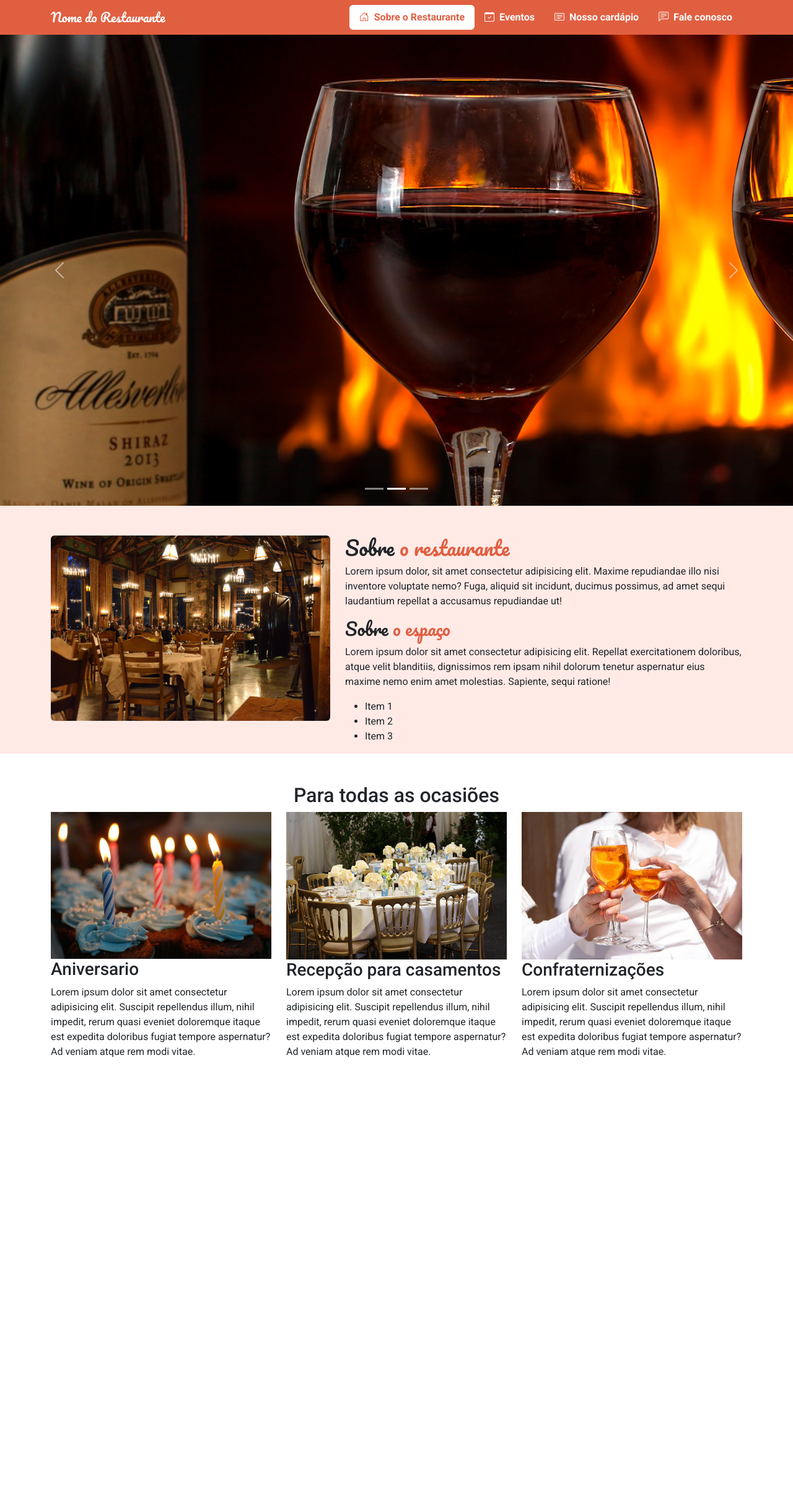
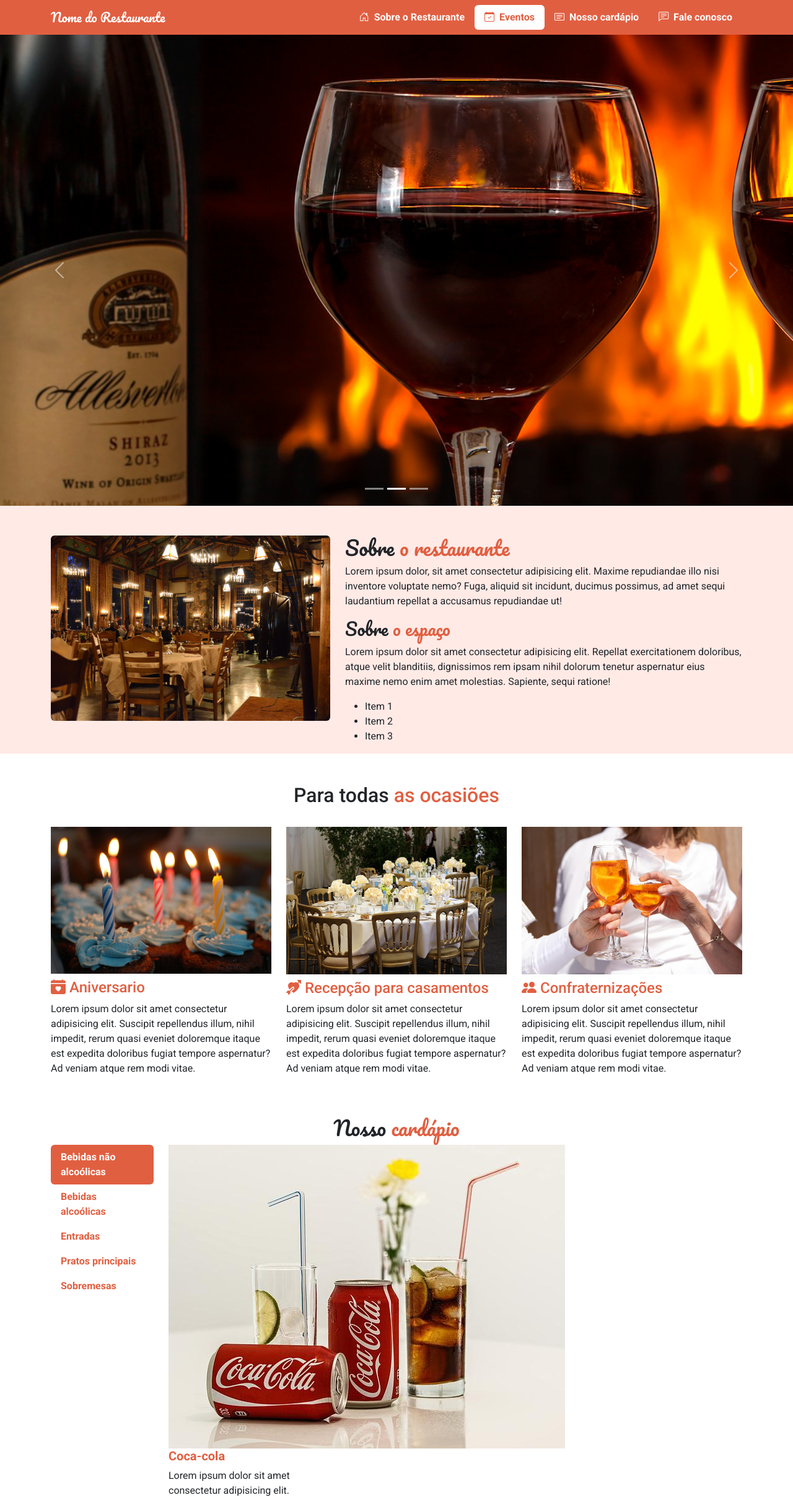
Before and after one commit to rocharicardo9/Site-de-Restaurante, a plain HTML site: page index.html in a window 1280 px wide. Shown: the whole page at 62% size. Before the commit the page ends 1773 px from the top, so only its background shows below. Drawn offline with nearby package versions, Linux system fonts and the light colour scheme.

Commit message:
Continuação do Projeto

```diff
--- a/index.html
+++ b/index.html
@@ -27,7 +27,7 @@
                         </a>
                     </li>
                     <li class="nav-item fw-bold">
-                        <a href="" class="nav-link">
+                        <a href="#eventos" class="nav-link">
                             <i class="bi bi-calendar-check me-1"></i>
                             Eventos
                         </a>
@@ -81,11 +81,11 @@
                             <img src="images/images/restaurante.jpg" class="d-block w-100 rounded" alt="Foto do espaço interno do Restaurante ">
                         </div>
                         <div class="col-md-7">
-                           <h2 class="section-title">Sobre <span>o restaurante</span></h2>
+                            <h2 class="section-title">Sobre <span class="text-colored">o restaurante</span></h2>
                             <p>
                                 Lorem ipsum dolor, sit amet consectetur adipisicing elit. Maxime repudiandae illo nisi inventore voluptate nemo? Fuga, aliquid sit incidunt, ducimus possimus, ad amet sequi laudantium repellat a accusamus repudiandae ut!
                             </p>
-                           <h3 class="section-title">Sobre <span>o espaço</span></h3>
+                            <h3 class="section-title">Sobre <span class="text-colored">o espaço</span></h3>
                             <p>
                                 Lorem ipsum dolor sit amet consectetur adipisicing elit. Repellat exercitationem doloribus, atque velit blanditiis, dignissimos rem ipsam nihil dolorum tenetur aspernatur eius maxime nemo enim amet molestias. Sapiente, sequi ratione!
                             </p>
@@ -102,29 +102,70 @@
         <section id="eventos" class="pt-5 pb-5">
             <div class="container">
                 <div class="row">
-                <h2 class="section-tittle text-center">Para todas <span>as ocasiões</span></h2>
+                    <h2 class="section-tittle text-center">Para todas <span class="text-colored">as ocasiões</span></h2>
                 </div>
-            <div class="row">
+                <div class="row mt-4">
                     <div class="col-md-4">
-                    <img src="images/images/eventos/aniversario.jpg" alt="" class="d-block w-100 dounded">
-                    <h3 class="section-tittle">Aniversario</h3>
+                        <img src="images/images/eventos/aniversario.jpg" alt="" class="d-block w-100 dounded mb-2">
+                        <h3 class="section-tittle text-colored fs-4">
+                            <i class="bi bi-calendar-heart-fill"></i>
+                            Aniversario</h3>
                         <p>
                             Lorem ipsum dolor sit amet consectetur adipisicing elit. Suscipit repellendus illum, nihil impedit, rerum quasi eveniet doloremque itaque est expedita doloribus fugiat tempore aspernatur? Ad veniam atque rem modi vitae.
                         </p>
                     </div>
                     <div class="col-md-4">
-                    <img src="images/images/eventos/casamento.jpg" alt="" class="d-block w-100 dounded">
-                    <h3 class="section-tittle">Recepção para casamentos</h3>
+                        <img src="images/images/eventos/casamento.jpg" alt="" class="d-block w-100 dounded mb-2">
+                        <h3 class="section-tittle text-colored fs-4">
+                            <i class="bi bi-arrow-through-heart-fill"></i>
+                            Recepção para casamentos</h3>
                         <p>
                             Lorem ipsum dolor sit amet consectetur adipisicing elit. Suscipit repellendus illum, nihil impedit, rerum quasi eveniet doloremque itaque est expedita doloribus fugiat tempore aspernatur? Ad veniam atque rem modi vitae.
                         </p>
                     </div>
                     <div class="col-md-4">
-                    <img src="images/images/eventos/confraternizacoes.jpg" alt="" class="d-block w-100 dounded">
-                    <h3 class="section-tittle">Confraternizações</h3>
+                        <img src="images/images/eventos/confraternizacoes.jpg" alt="" class="d-block w-100 dounded mb-2">
+                        <h3 class="section-tittle text-colored fs-4">
+                            <i class="bi bi-people-fill"></i>
+                            Confraternizações</h3>
                         <p>
                             Lorem ipsum dolor sit amet consectetur adipisicing elit. Suscipit repellendus illum, nihil impedit, rerum quasi eveniet doloremque itaque est expedita doloribus fugiat tempore aspernatur? Ad veniam atque rem modi vitae.
                         </p>
+                    </div>
+                </div>
+            </div>
+        </section>
+        <section id="cardápio">
+            <div class="container">
+                <div class="row">
+                    <h2 class="section-title text-center">
+                        Nosso <span class="text-colored">cardápio</span>
+                    </h2>
+                </div>
+                <div class="row">
+                   <aside class="col-md-2">
+                        <nav class="nav nav-pills flex-colum nav-cardapio">
+                            <button type="button" class="fw-bold text-start nav-link text-colored active">Bebidas não alcoólicas</button>
+                            <button type="button" class="fw-bold text-start nav-link text-colored">Bebidas alcoólicas</button>
+                            <button type="button" class="fw-bold text-start nav-link text-colored">Entradas</button>
+                            <button type="button" class="fw-bold text-start nav-link text-colored">Pratos principais</button>
+                            <button type="button" class="fw-bold text-start nav-link text-colored">Sobremesas</button>
+                        </nav>
+                   </aside>
+                   <div class="col-md-10">
+                       <div class="tab-content">
+                           <div class="tab-pane active">
+                               <div class="row">
+                                   <div class="col-md-3">
+                                    <img src="images/images/cardapio/bebidas/coca-cola.jpg" />
+                                    <h5 class="text-colored fw-bold">Coca-cola</h5>
+                                    <p>
+                                        Lorem ipsum dolor sit amet consectetur adipisicing elit.
+                                    </p>
+                                   </div>
+                               </div>
+                           </div>
+                       </div>
                    </div>
                 </div>
             </div>
--- a/main.css
+++ b/main.css
@@ -6,14 +6,15 @@ body {
     background-color: #e15f41;
 }
 
-.nav .nav-link.active {
+#cabecalho .nav .nav-link.active {
     background-color: #fff;
     color: #e15f41;
 }
 
-.nav .nav-link,
+#cabecalho .nav .nav-link,
 .navbar-brand,
-.navbar-brand:hover {
+.navbar-brand:hover,
+.nav-cardapio .nav-link.active:hover {
     color: #fff;
 }
 
@@ -25,10 +26,19 @@ body {
     font-family: Pacifico, cursive;
 }
 
-.section-title span {
+#sobre-o-restaurante {
+    background-color: #ffeae6;
+}
+
+.text-colored {
     color: #e15f41;
 }
 
-#sobre-o-restaurante {
-    background-color: #ffeae6;
+.nav-cardapio .nav-link.active {
+    background-color: #e15f41;
+    color: #fff;
 }
+
+.nav-cardapio .nav-link:hover {
+   color: #e15f41;
+}
```
Lines whose indentation alone changed are shown as unchanged.
